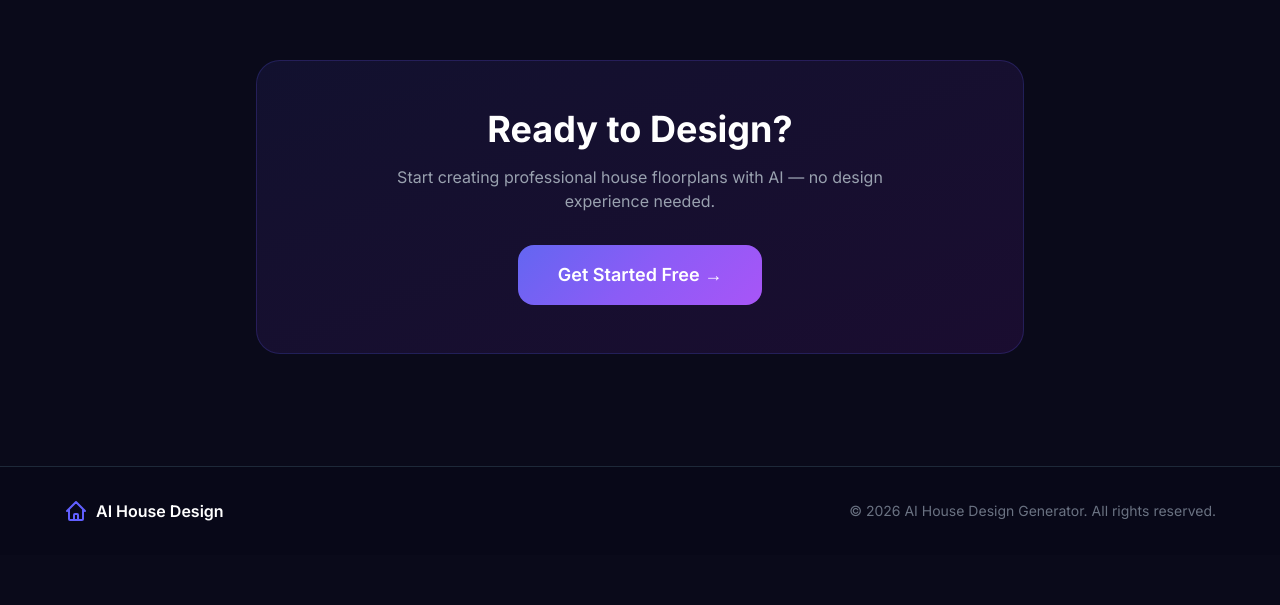
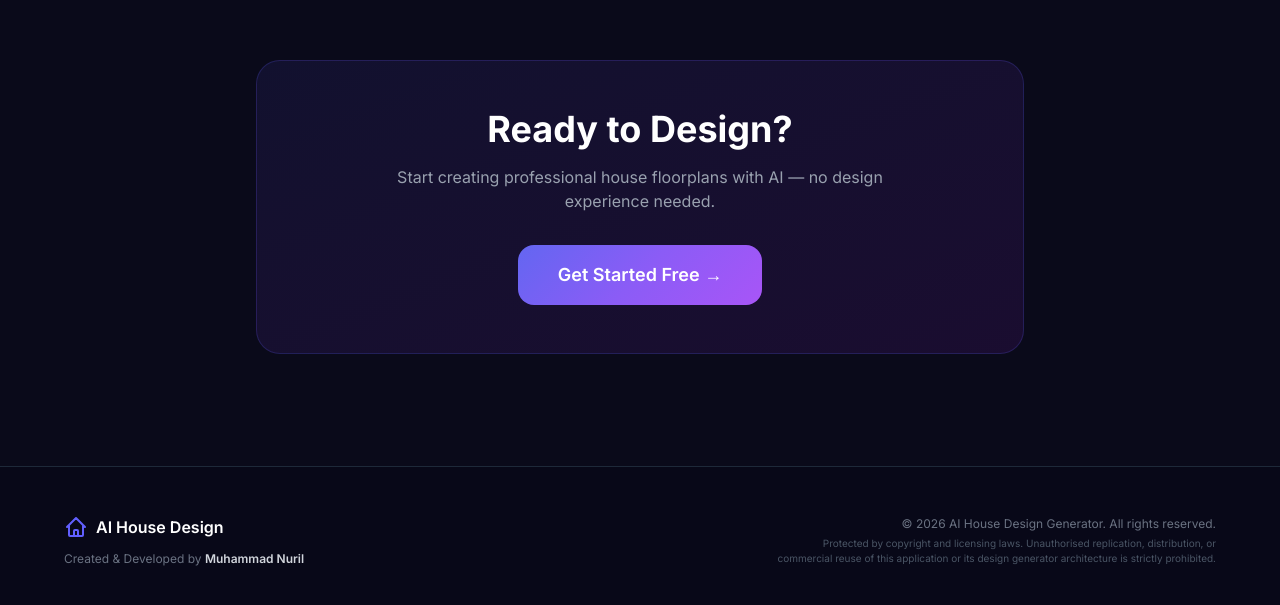
Before and after one commit to KangBasrengg/AI-House-Design-Generator, a Next.js app: page / in a window 1280 px wide. Shown: the part 2578-3183 px from the top of the page. Before the commit the page ends 3133 px from the top, so only its background shows below. Built offline with nearby package versions, Linux system fonts and the light colour scheme.

Commit message:
feat: add developer credit and copyright protection in landing page footer and generate sidebar

```diff
--- a/src/app/generate/page.tsx
+++ b/src/app/generate/page.tsx
@@ -71,6 +71,15 @@ export default function GeneratePage() {
             <RoomPanel />
 
             <ExportButtons />
+
+            <div className="pt-4 border-t border-gray-200 dark:border-gray-800 text-center">
+              <p className="text-[10px] text-gray-400 dark:text-gray-500">
+                Created & Developed by <span className="font-semibold text-gray-600 dark:text-gray-400">Muhammad Nuril</span>
+              </p>
+              <p className="text-[9px] text-gray-400 dark:text-gray-600 mt-0.5">
+                © {new Date().getFullYear()} AI House Design. All rights reserved.
+              </p>
+            </div>
           </div>
         </motion.aside>
 
--- a/src/components/landing/LandingHero.tsx
+++ b/src/components/landing/LandingHero.tsx
@@ -291,17 +291,27 @@ export default function LandingHero() {
       </section>
 
       {/* Footer */}
-      <footer className="py-8 px-6 border-t border-gray-200 dark:border-gray-800 bg-gray-50 dark:bg-[#080818] transition-colors duration-300">
-        <div className="max-w-6xl mx-auto flex flex-col md:flex-row items-center justify-between gap-4">
+      <footer className="py-12 px-6 border-t border-gray-200 dark:border-gray-800 bg-gray-50 dark:bg-[#080818] transition-colors duration-300">
+        <div className="max-w-6xl mx-auto flex flex-col md:flex-row items-center justify-between gap-6">
+          <div className="flex flex-col items-center md:items-start gap-2">
             <div className="flex items-center gap-2 text-gray-900 dark:text-white font-semibold">
               <svg className="w-6 h-6 text-indigo-500" fill="none" stroke="currentColor" viewBox="0 0 24 24">
                 <path strokeLinecap="round" strokeLinejoin="round" strokeWidth={2} d="M3 12l2-2m0 0l7-7 7 7M5 10v10a1 1 0 001 1h3m10-11l2 2m-2-2v10a1 1 0 01-1 1h-3m-6 0a1 1 0 001-1v-4a1 1 0 011-1h2a1 1 0 011 1v4a1 1 0 001 1m-6 0h6" />
               </svg>
               {t.navTitle}
             </div>
-          <p className="text-gray-500 text-sm">
+            <p className="text-gray-400 dark:text-gray-500 text-xs mt-1 text-center md:text-left">
+              Created & Developed by <span className="font-semibold text-gray-700 dark:text-gray-300">Muhammad Nuril</span>
+            </p>
+          </div>
+          <div className="flex flex-col items-center md:items-end gap-1">
+            <p className="text-gray-500 text-xs text-center md:text-right">
               © {new Date().getFullYear()} AI House Design Generator. All rights reserved.
             </p>
+            <p className="text-gray-400 dark:text-gray-600 text-[10px] text-center md:text-right max-w-md">
+              Protected by copyright and licensing laws. Unauthorised replication, distribution, or commercial reuse of this application or its design generator architecture is strictly prohibited.
+            </p>
+          </div>
         </div>
       </footer>
     </div>
```
Lines whose indentation alone changed are shown as unchanged.
